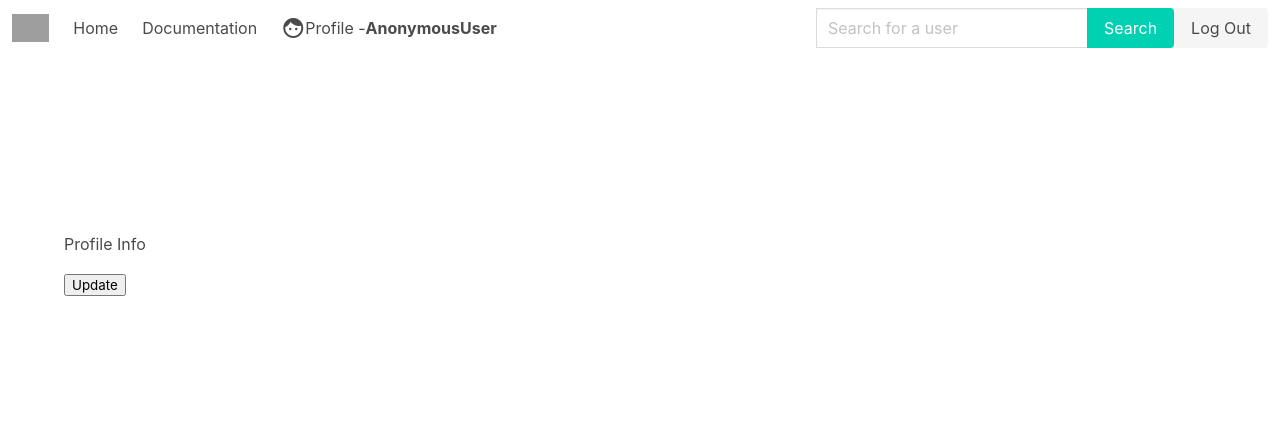
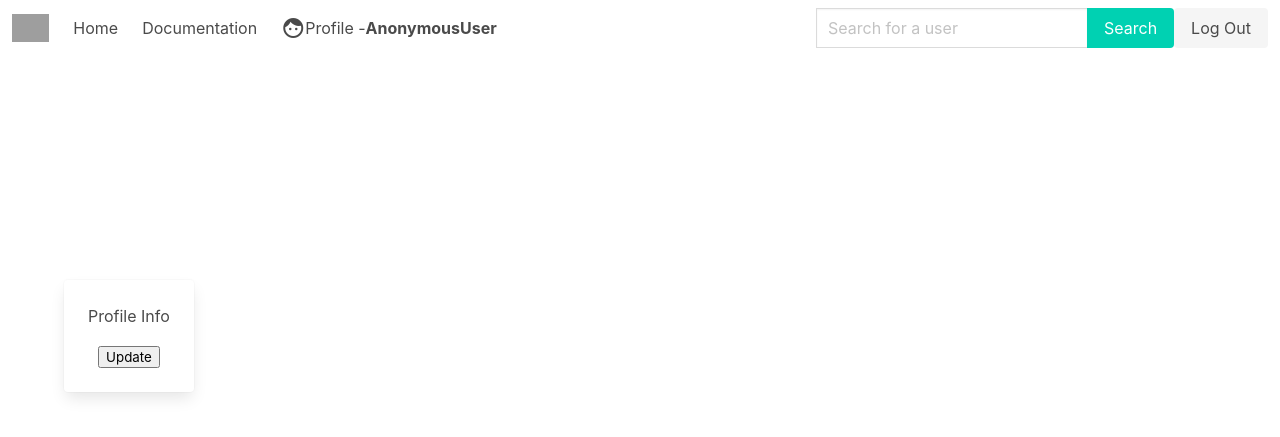
Before and after one commit to verowangari/DjangoAwwards, a Django app: template App/templates/profile.html in a window 1280 px wide. Shown: the top 437 px of the page. Run offline with Django 3.2, Linux system fonts and the light colour scheme; the template is opened without the code that fills it, so the values that code supplies are empty; some libraries are stand-ins or nearby versions; grey boxes are pictures that could not be loaded.

Commit message:
style profile update form

```diff
--- a/App/templates/profile.html
+++ b/App/templates/profile.html
@@ -8,8 +8,15 @@
           <h2 class="account-heading">{{ user.username }}</h2>
           <p class="text-secondary">{{ user.email }}</p>
         </div>
+    </div>
     </figure>
       <!-- FORM HERE -->
+      <section class="mt-6">
+        <div class="container ">
+            <div class="columns is-mobile has-text-centered mt-7">
+                <div class="column is-narrow">
+                <div class="card">
+                    <div class="card-content">
                         <form method="POST" enctype="multipart/form-data">
                             {% csrf_token %}
                             <fieldset class="form-group">
@@ -22,4 +29,10 @@
                             </div>
                         </form>
                     </div>
+                </div>
+                </div>
+          </div>
+          </div>
+      </section>
+
 {% endblock content %}
```
Also changed, not shown: media/default.jpg (added), 1 other file. Lines whose indentation alone changed are shown as unchanged.
